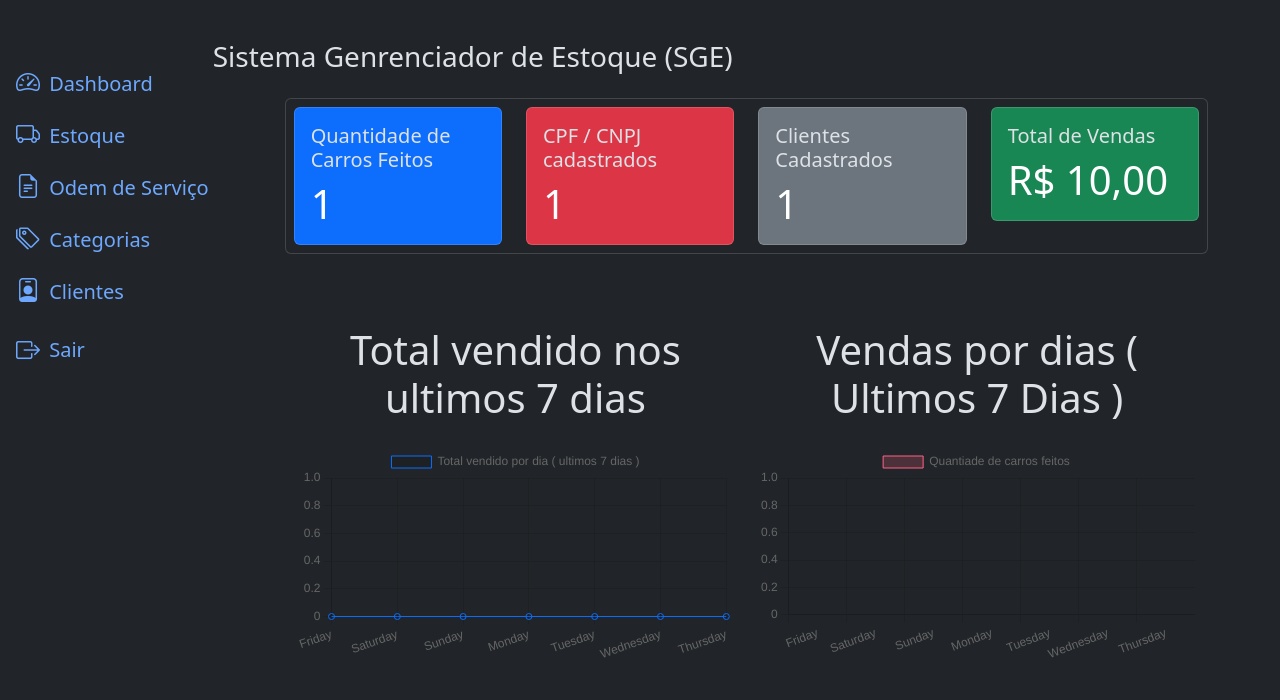
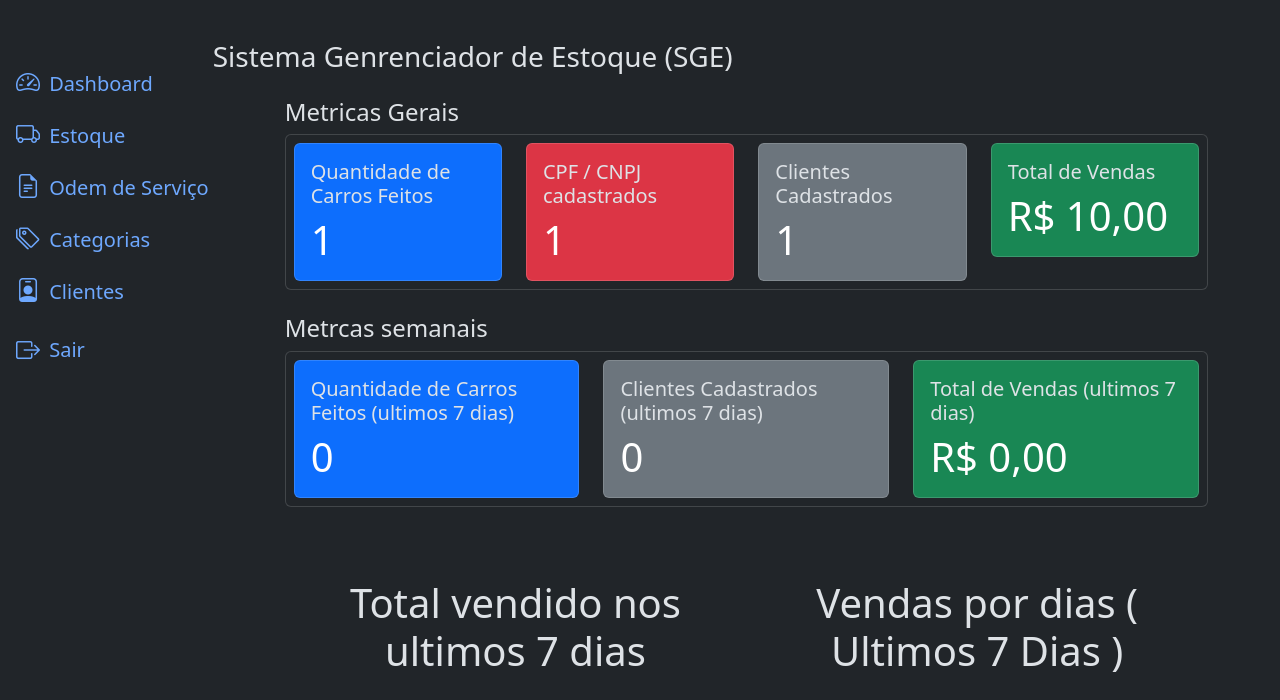
Before and after one commit to Gustavodeoliveiraa/autoarjr, a Django app: page / in a window 1280 px wide. Shown: the top 700 px of the page. Run offline with Django 5.2, Linux system fonts and the light colour scheme; a user stored in the database is signed in; tables that the repository leaves empty hold one stand-in row (values such as "Sample post"); some libraries are stand-ins or nearby versions.

Commit message:
feature: added metrics of week

```diff
--- a/project/metrics.py
+++ b/project/metrics.py
@@ -4,24 +4,17 @@ from service_order.models import ServiceOrder
 from client.models import Client
 
 
-def get_total_amount_of_cars_made():
+# metrics all
+def get_total_quantity_of_cars_made():
     return ServiceOrder.objects.all().count()
 
 
-def get_total_amount_of_cars_made_per_day_on_the_last_7_days():
-    values = list()
-    today = date.today()
-    last_7_days = [(today - timedelta(days=i)) for i in range(6, -1, -1)]
+def get_total_quantity_of_cps_registered():
+    return ServiceOrder.objects.filter(cpf__isnull=False).exclude(cpf='').count()
 
-    for day in last_7_days:
-        value = ServiceOrder.objects.filter(created_at=day).count()
 
-        values.append(float(value))
-
-    return dict(
-        data=[day.strftime('%A') for day in last_7_days],
-        values=values
-    )
+def get_total_quantity_of_clients_registered():
+    return Client.objects.all().count()
 
 
 def get_total_amount_selling():
@@ -29,16 +22,47 @@ def get_total_amount_selling():
 
     return float(total_selling)
 
-
-def get_total_amount_of_cps_registered():
-    return ServiceOrder.objects.filter(cpf__isnull=False).exclude(cpf='').count()
+# end metrics all
 
 
-def get_total_amount_of_clients_registered():
-    return Client.objects.all().count()
+# metrics of week
+def get_total_quantity_of_car_made_on_week():
+    today = date.today()
+    last_seven_days = [(today - timedelta(days=i)) for i in range(6, -1, -1)]
+    total_values = list()
+
+    for day in last_seven_days:
+        values = ServiceOrder.objects.filter(
+            created_at=day
+        ).count()
+
+        total_values.append(values)
+
+    return sum(total_values)
 
 
-def get_total_amount_of_made_on_week():
+def get_total_quantity_of_clients_registered_on_week():
+    today = date.today()
+    one_week_ago = today - timedelta(days=7)
+
+    values = Client.objects.filter(created_at__gte=one_week_ago).count()
+    return values
+
+
+def get_total_amount_of_selling_on_week():
+    today = date.today()
+    one_week_ago = today - timedelta(days=7)
+
+    values = ServiceOrder.objects.filter(
+        created_at__gte=one_week_ago
+    ).aggregate(total=Sum('service_price'))['total']
+
+    return values or 0
+# end metrics of week
+
+
+# chart metrics of wek
+def get_total_amount_made_per_day_on_week():
     values = list()
     today = date.today()
     date_ = [(today - timedelta(days=i))for i in range(6, -1, -1)]
@@ -57,6 +81,22 @@ def get_total_amount_of_made_on_week():
     )
 
 
+def get_total_quantity_of_cars_made_per_day_on_week():
+    values = list()
+    today = date.today()
+    last_7_days = [(today - timedelta(days=i)) for i in range(6, -1, -1)]
+
+    for day in last_7_days:
+        value = ServiceOrder.objects.filter(created_at=day).count()
+
+        values.append(float(value))
+
+    return dict(
+        data=[day.strftime('%A') for day in last_7_days],
+        values=values
+    )
+
+
 def get_total_quantity_of_cars_that_each_store_fix():
     all_store = [store.client_name for store in Client.objects.filter(is_store=True).exclude(is_store=False)]
     data = list()
@@ -69,3 +109,4 @@ def get_total_quantity_of_cars_that_each_store_fix():
         all_store=all_store,
         values=data
     )
+# end chart metrics of wek
--- a/project/templates/metrics/dashboard.html
+++ b/project/templates/metrics/dashboard.html
@@ -7,46 +7,12 @@
 {% block main %}
 
     <div class="container-fluid ps-5 pe-5">
-        <div class="card">
-            <div class="row p-2">
-                <div class="col-3">
-                    <div class="card bg-primary">
-                    <div class="card-body">
-                            <h5 class="card-title">Quantidade de Carros Feitos</h5>
-                            <p class="card-text text-white font-wheight-bold display-6">{{total_of_cars_made}}</p>
-                    </div>
-                    </div>
-                </div>
+      <h4 class="mt-4">Metricas Gerais</h4>
+      {% include " ../../metrics/metrics_components/general_metrics.card.html" %}
 
-                <div class="col-3">
-                    <div class="card bg-danger">
-                        <div class="card-body">
-                            <h5 class="card-title">CPF / CNPJ cadastrados</h5>
-                            <p class="card-text text-white font-wheight-bold display-6">{{total_cpf_registered}}</p>
-                        </div>
-                    </div>
-                </div>
+      <h4 class="mt-4">Metrcas  semanais</h4>
+      {% include " ../../metrics/metrics_components/metrics_of_week.card.html" %}
 
-                <div class="col-3">
-                    <div class="card bg-secondary">
-                        <div class="card-body">
-                            <h5 class="card-title">Clientes Cadastrados</h5>
-                            <p class="card-text text-white font-wheight-bold display-6">{{total_clients_registered}}</p>
-                        </div>
-                    </div>
-                </div>
-
-                <div class="col-3">
-                    <div class="card bg-success">
-                        <div class="card-body">
-                            <h5 class="card-title">Total de Vendas</h5>
-                            <p class="card-text text-white font-wheight-bold display-6">R$ {{total_selling|floatformat:2}}</p>
-                        </div>
-                    </div>
-                </div>
-
-            </div>
-        </div>
 
         <div class="container-fluid me-4">
             <div class="row mt-5">
@@ -81,7 +47,7 @@
 
     <script>
         const ctx = document.getElementById('myChart');
-        const sales_on_weekend = {{total_value_of_sales_for_day_of_week|safe}}
+        const sales_on_weekend = {{total_value_of_sales_per_day_on_week|safe}}
         console.log(sales_on_weekend)
 
         new Chart(ctx, {
--- /dev/null
+++ b/project/templates/metrics/metrics_components/general_metrics.card.html
@@ -0,0 +1,40 @@
+<div class="card">
+    <div class="row p-2">
+        <div class="col-3">
+            <div class="card bg-primary">
+            <div class="card-body">
+                    <h5 class="card-title">Quantidade de Carros Feitos</h5>
+                    <p class="card-text text-white font-wheight-bold display-6">{{total_of_cars_made}}</p>
+            </div>
+            </div>
+        </div>
+
+        <div class="col-3">
+            <div class="card bg-danger">
+                <div class="card-body">
+                    <h5 class="card-title">CPF / CNPJ cadastrados</h5>
+                    <p class="card-text text-white font-wheight-bold display-6">{{total_cpf_registered}}</p>
+                </div>
+            </div>
+        </div>
+
+        <div class="col-3">
+            <div class="card bg-secondary">
+                <div class="card-body">
+                    <h5 class="card-title">Clientes Cadastrados</h5>
+                    <p class="card-text text-white font-wheight-bold display-6">{{total_clients_registered}}</p>
+                </div>
+            </div>
+        </div>
+
+        <div class="col-3">
+            <div class="card bg-success">
+                <div class="card-body">
+                    <h5 class="card-title">Total de Vendas</h5>
+                    <p class="card-text text-white font-wheight-bold display-6">R$ {{total_selling|floatformat:2}}</p>
+                </div>
+            </div>
+        </div>
+
+    </div>
+</div>
--- /dev/null
+++ b/project/templates/metrics/metrics_components/metrics_of_week.card.html
@@ -0,0 +1,31 @@
+<div class="card">
+    <div class="row p-2">
+        <div class="col-4">
+            <div class="card bg-primary">
+            <div class="card-body">
+                    <h5 class="card-title">Quantidade de Carros Feitos (ultimos 7 dias)</h5>
+                    <p class="card-text text-white font-wheight-bold display-6">{{total_of_cars_made_on_week}}</p>
+            </div>
+            </div>
+        </div>
+
+        <div class="col-4">
+            <div class="card bg-secondary">
+                <div class="card-body">
+                    <h5 class="card-title">Clientes Cadastrados (ultimos 7 dias)</h5>
+                    <p class="card-text text-white font-wheight-bold display-6">{{total_of_clients_registered_on_week}}</p>
+                </div>
+            </div>
+        </div>
+
+        <div class="col-4">
+            <div class="card bg-success h-100">
+                <div class="card-body ">
+                    <h5 class="card-title">Total de Vendas (ultimos 7 dias) </h5>
+                    <p class="card-text text-white font-wheight-bold display-6">R$ {{total_amount_of_selling_on_week|floatformat:2}}</p>
+                </div>
+            </div>
+        </div>
+
+    </div>
+</div>
--- a/project/views.py
+++ b/project/views.py
@@ -1,7 +1,7 @@
 from django.views import View
 from django.shortcuts import render
 from project import metrics
-from django.contrib.auth.mixins import PermissionRequiredMixin, LoginRequiredMixin
+from django.contrib.auth.mixins import LoginRequiredMixin
 
 
 class DashBoardView(LoginRequiredMixin, View):
@@ -9,14 +9,25 @@ class DashBoardView(LoginRequiredMixin, View):
 
     def get(self, request):
         data = {
-            'total_of_cars_made': metrics.get_total_amount_of_cars_made(),
+            # total metrics
+            'total_of_cars_made': metrics.get_total_quantity_of_cars_made(),
+            'total_cpf_registered': metrics.get_total_quantity_of_cps_registered(),
+            'total_clients_registered': metrics.get_total_quantity_of_clients_registered(),
             'total_selling': metrics.get_total_amount_selling(),
-            'total_cpf_registered': metrics.get_total_amount_of_cps_registered(),
-            'total_clients_registered': metrics.get_total_amount_of_clients_registered(),
+            # end total metrics
 
-            'total_value_of_sales_for_day_of_week': metrics.get_total_amount_of_made_on_week(),
-            'sales_by_day_of_the_week': metrics.get_total_amount_of_cars_made_per_day_on_the_last_7_days(),
+            # metrics of week
+            'total_of_cars_made_on_week': metrics.get_total_quantity_of_car_made_on_week(),
+            'total_of_clients_registered_on_week': metrics.get_total_quantity_of_clients_registered_on_week(),
+            'total_amount_of_selling_on_week': metrics.get_total_amount_of_selling_on_week(),
+            # end metrics of week
+
+
+            # metrics of week  (chart)
+            'total_value_of_sales_per_day_on_week': metrics.get_total_amount_made_per_day_on_week(),
+            'sales_by_day_of_the_week': metrics.get_total_quantity_of_cars_made_per_day_on_week(),
             'quantity_of_cars_that_each_store_fix': metrics.get_total_quantity_of_cars_that_each_store_fix()
+            # end metrics of week  (chart)
         }
 
         return render(request, self.template_name, data)
```
